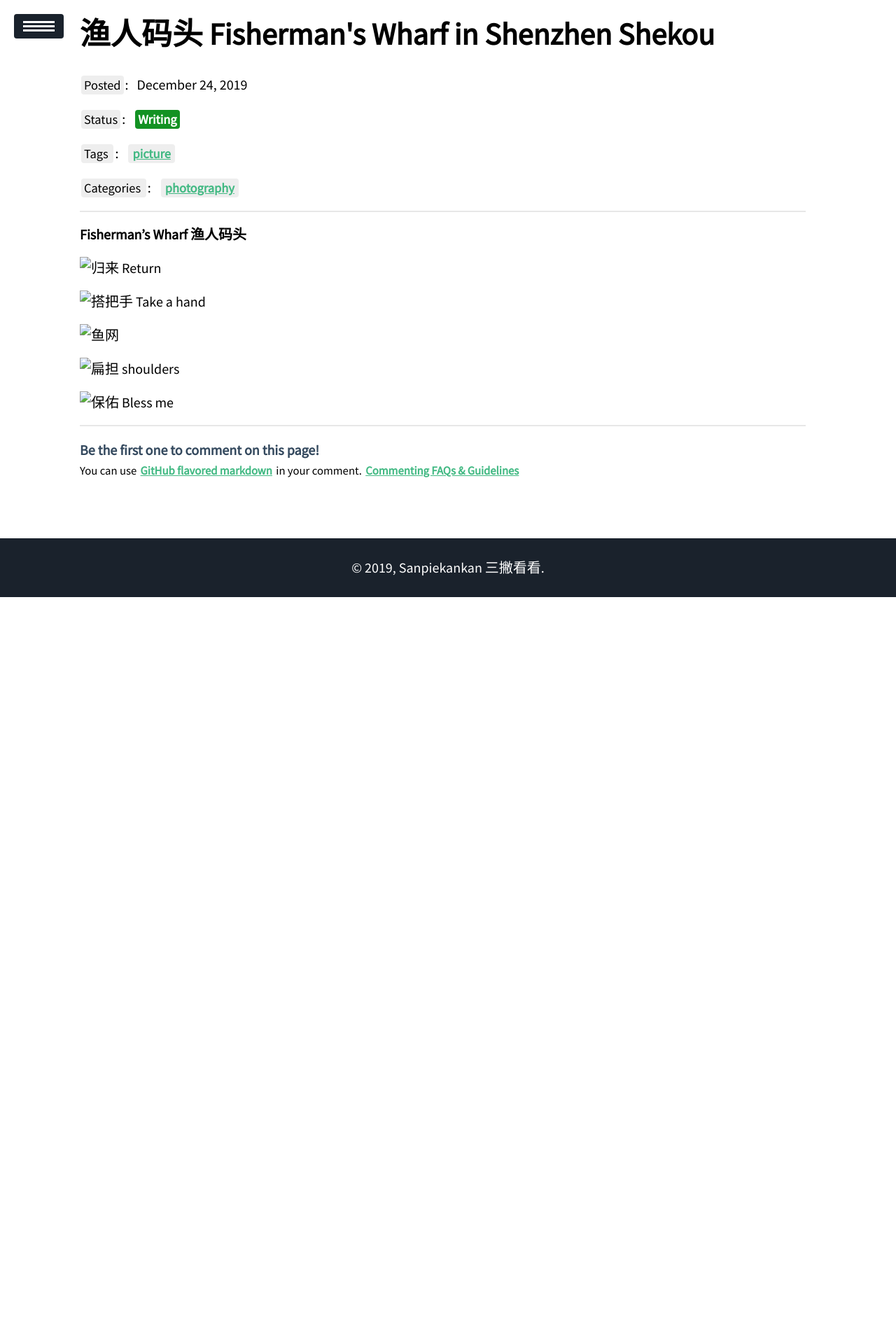
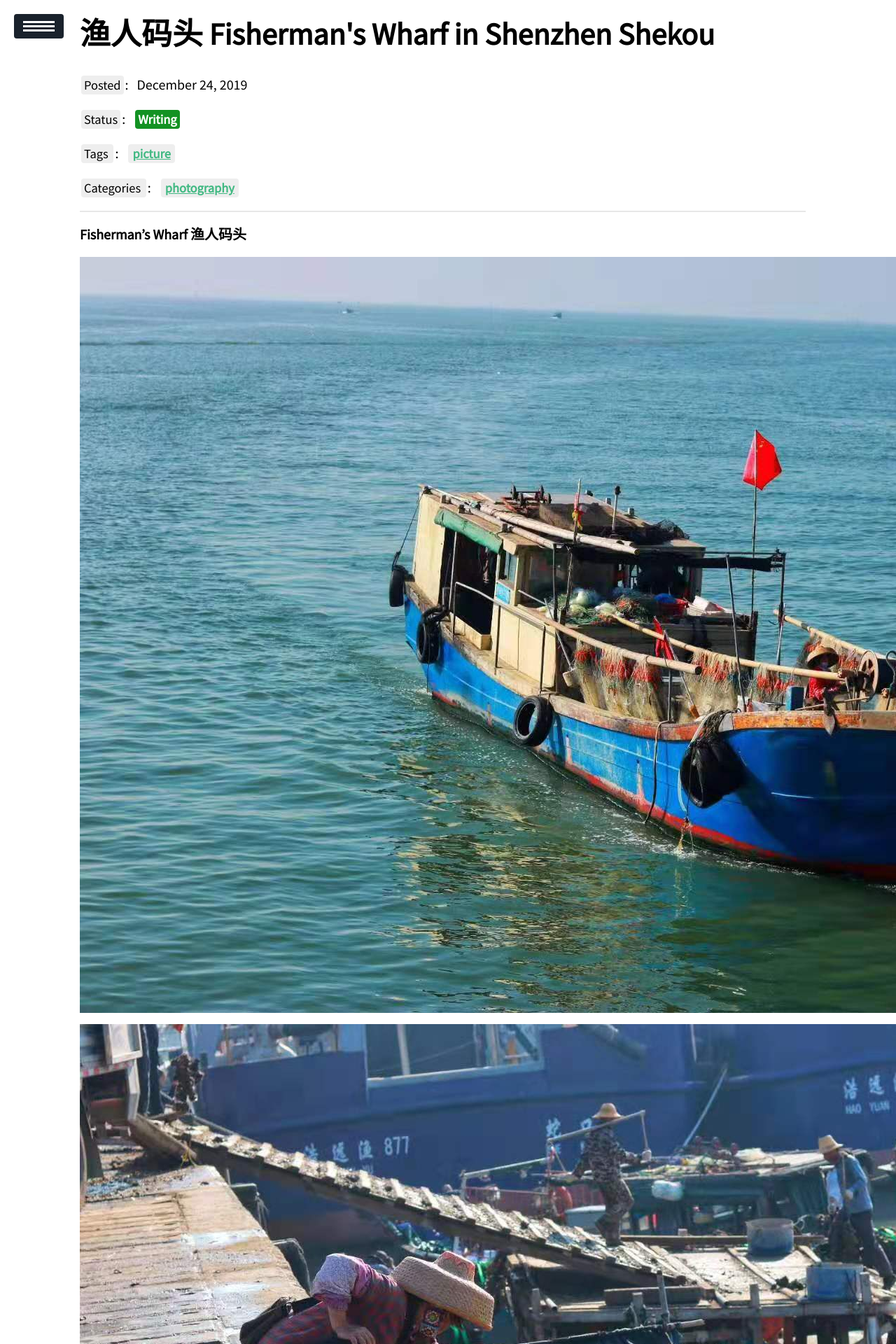
Before and after one commit to sanpiekankan/sanpiekankan.github.io, a Jekyll site: the page built from _posts/2019-12-24-渔人码头/2019-12-24-渔人码头.md, in a window 1280 px wide. Shown: the top 1920 px of the page at 70% size. Built offline with Jekyll 4.4.1, drawn with Linux system fonts in a browser that asks for light colours; a script that is not in the unit is left out; before the commit the page ends 900 px from its top, so only the background shows below that.

Commit message:
no message

```diff
--- a/_posts/2019-12-24-渔人码头/2019-12-24-渔人码头.md
+++ b/_posts/2019-12-24-渔人码头/2019-12-24-渔人码头.md
@@ -12,12 +12,12 @@ mathjax: true
 
 **Fisherman's Wharf 渔人码头**
 
-![归来 Return](yurenmatou-1.jpg)
+![归来 Return](https://github.com/sanpiekankan/sanpiekankan.github.io/blob/master/_posts/2019-12-24-%E6%B8%94%E4%BA%BA%E7%A0%81%E5%A4%B4/yurenmatou-1.jpg)
 
-![搭把手 Take a hand](yurenmatou-2.jpg)
+![搭把手 Take a hand](https://github.com/sanpiekankan/sanpiekankan.github.io/blob/master/_posts/2019-12-24-%E6%B8%94%E4%BA%BA%E7%A0%81%E5%A4%B4/yurenmatou-2.jpg)
 
-![鱼网 ](yurenmatou-3.jpg)
+![鱼网 ](https://github.com/sanpiekankan/sanpiekankan.github.io/blob/master/_posts/2019-12-24-%E6%B8%94%E4%BA%BA%E7%A0%81%E5%A4%B4/yurenmatou-3.jpg)
 
-![扁担 shoulders](yurenmatou-4.jpg)
+![扁担 shoulders](https://github.com/sanpiekankan/sanpiekankan.github.io/blob/master/_posts/2019-12-24-%E6%B8%94%E4%BA%BA%E7%A0%81%E5%A4%B4/yurenmatou-4.jpg)
 
-![保佑 Bless me](yurenmatou-5.jpg)
+![保佑 Bless me](https://github.com/sanpiekankan/sanpiekankan.github.io/blob/master/_posts/2019-12-24-%E6%B8%94%E4%BA%BA%E7%A0%81%E5%A4%B4/yurenmatou-5.jpg)
```
